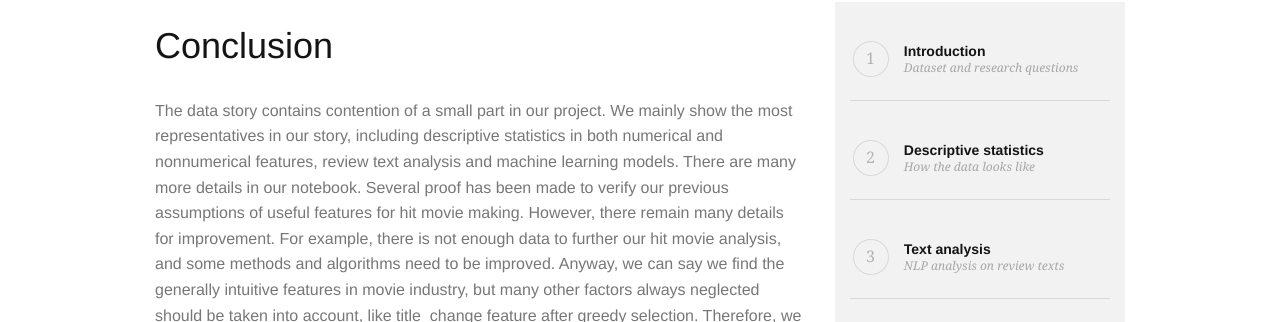
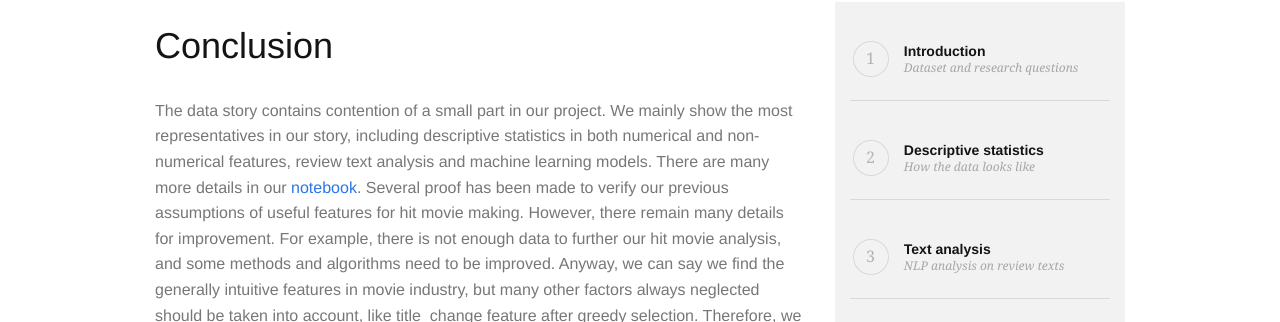
Before and after one commit to zx-joe/Data-Story-for-ADA, a Jekyll site: the page built from _posts/2018-12-11-conclusion.md, in a window 1280 px wide. Shown: the part 296-618 px from the top of the page. Built offline with Jekyll 4.4.1, drawn with Linux system fonts in a browser that asks for light colours; some web fonts are replaced; some of the changed text lies outside the part shown.

Commit message:
add link

```diff
--- a/_posts/2018-12-11-conclusion.md
+++ b/_posts/2018-12-11-conclusion.md
@@ -3,7 +3,7 @@ layout: post
 title: "Conclusion"
 author: "How to make a hit movie"
 ---
-The data story contains contention of a small part in our project. We mainly show the most representatives in our story, including descriptive statistics in both numerical and nonnumerical features, review text analysis and machine learning models. There are many more details in our notebook. Several proof has been made to verify our previous assumptions of useful features for hit movie making. However, there remain many details for improvement. For example, there is not enough data to further our hit movie analysis, and some methods and algorithms need to be improved. Anyway, we can say we find the generally intuitive features in movie industry, but many other factors always neglected should be taken into account, like title_change feature after greedy selection. Therefore, we will go into the area of further deep data analysis in the future.
+The data story contains contention of a small part in our project. We mainly show the most representatives in our story, including descriptive statistics in both numerical and non-numerical features, review text analysis and machine learning models. There are many more details in our [notebook](http://nbviewer.jupyter.org/github/catJeff/ada-movie-analysis/blob/master/how-to-make-a-hit-movie.ipynb). Several proof has been made to verify our previous assumptions of useful features for hit movie making. However, there remain many details for improvement. For example, there is not enough data to further our hit movie analysis, and some methods and algorithms need to be improved. Anyway, we can say we find the generally intuitive features in movie industry, but many other factors always neglected should be taken into account, like title_change feature after greedy selection. Therefore, we will go into the area of further deep data analysis in the future.
 
 
 
```
